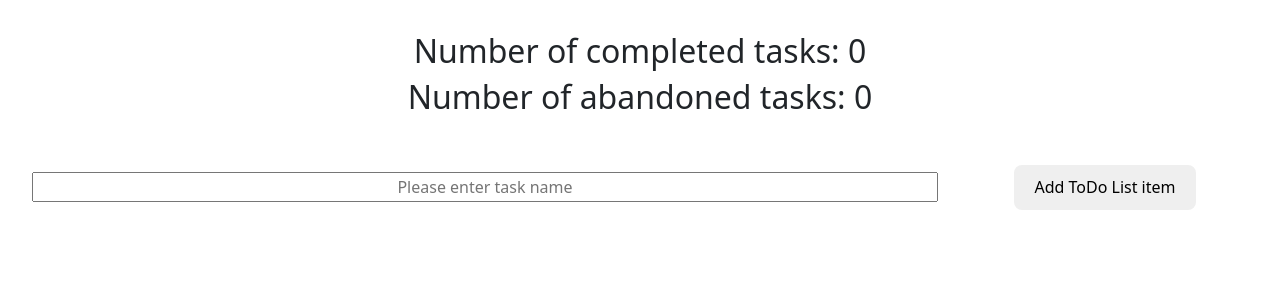
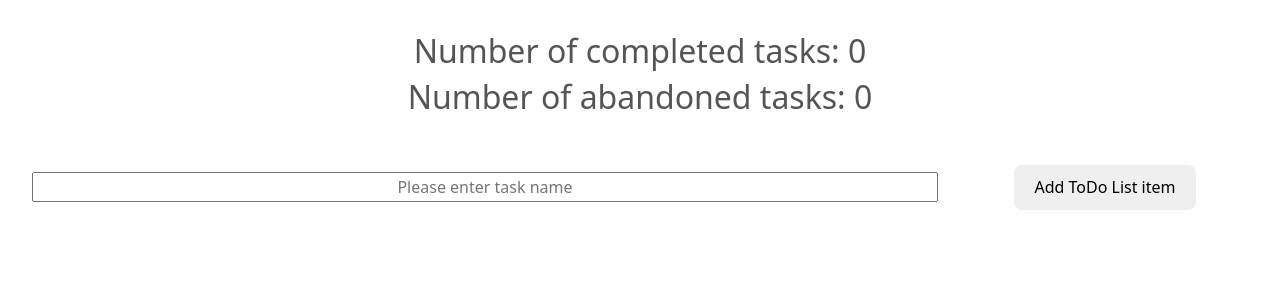
Before and after one commit to maksymilianPadalak/ToDoList, a React (Vite) app: page / in a window 1280 px wide. Shown: the top 300 px of the page. Built offline with nearby package versions, Linux system fonts and the light colour scheme.

Commit message:
Create dark theme styling configuration

```diff
--- a/src/custom.scss
+++ b/src/custom.scss
@@ -27,3 +27,17 @@ input {
 ::placeholder {
   text-align: center;
 }
+
+@media (prefers-color-scheme: dark) {
+  html body {
+    background: #333;
+    color: white;
+  }
+}
+
+@media (prefers-color-scheme: light) {
+  html body {
+    background: white;
+    color: #555;
+  }
+}
```
